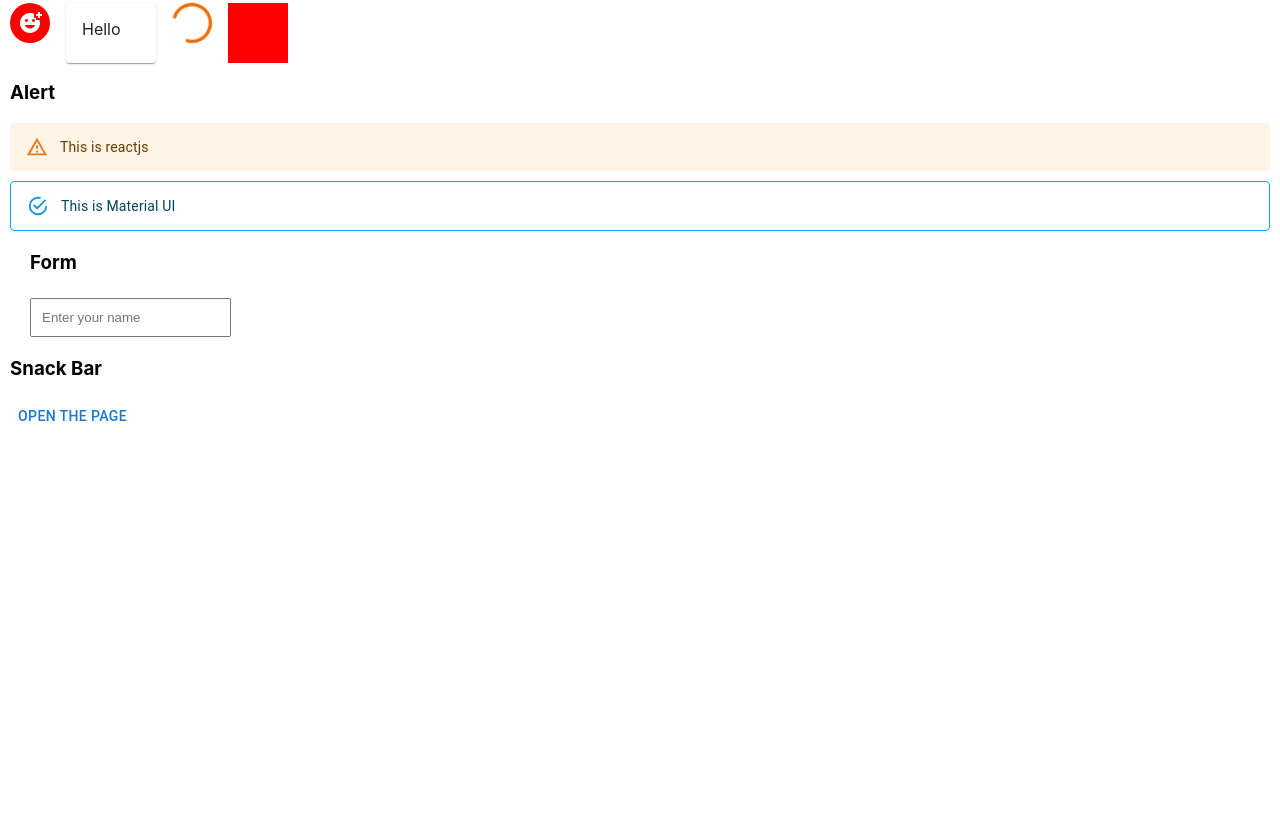
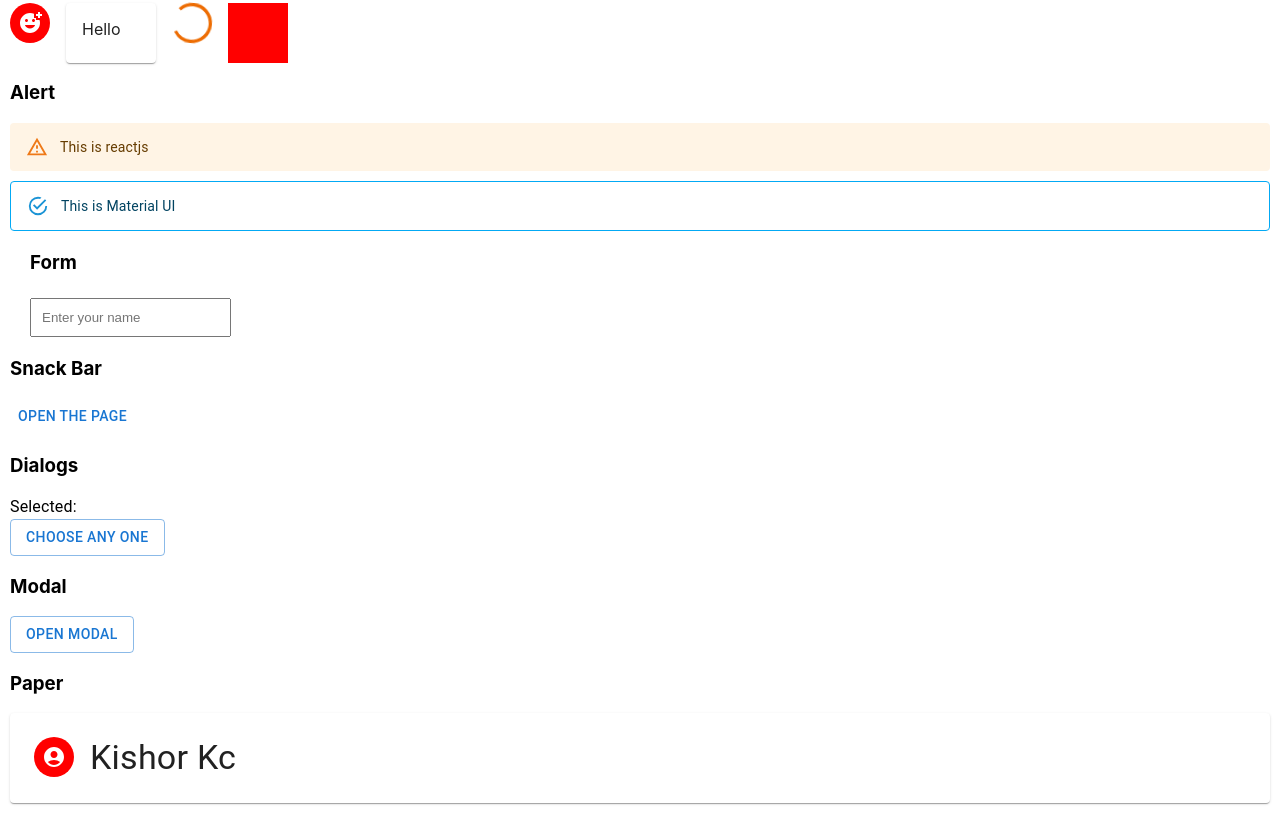
Before and after one commit to devkishor8007/mui-react, a React (Create React App) app: page / in a window 1280 px wide. Shown: the part 3137-3950 px from the top of the page. Before the commit the page ends 3582 px from the top, so only its background shows below. Built offline with nearby package versions, Linux system fonts and the light colour scheme.

Commit message:
add components modal/paper/dialog

```diff
--- a/src/App.js
+++ b/src/App.js
@@ -13,6 +13,9 @@ import AlertType from "./Components/AlertType";
 import AppBarType from "./Components/AppBarType";
 import TextFieldType from "./Components/TextFieldType";
 import SnackBarType from "./Components/SnackBarType";
+import DialogType from "./Components/DialogType";
+import ModalType from "./Components/ModalType";
+import PaperType from "./Components/PaperType";
 
 export default function App() {
   return (
@@ -33,6 +36,9 @@ export default function App() {
         <AlertType />
         <TextFieldType />
         <SnackBarType />
+        <DialogType />
+        <ModalType />
+        <PaperType />
       </div>
     </>
   );
--- /dev/null
+++ b/src/Components/DialogType.js
@@ -0,0 +1,69 @@
+import React from "react";
+import {
+  Avatar,
+  Button,
+  Dialog,
+  DialogTitle,
+  List,
+  Typography,
+  ListItemText,
+  ListItem,
+} from "@mui/material";
+
+function SimpleDialog(props) {
+  const { onclose, selectedName, open } = props;
+
+  const names = ["ram", "sham", "ajay"];
+
+  const handleClose = () => {
+    onclose(selectedName);
+  };
+
+  const handleListItemClick = (value) => {
+    onclose(value);
+  };
+
+  return (
+    <Dialog onClose={handleClose} open={open}>
+      <DialogTitle>Set backup account</DialogTitle>
+      <List>
+        {names.map((name) => (
+          <ListItem button onClick={() => handleListItemClick(name)} key={name}>
+            <Avatar sx={{ marginRight: "10px" }}></Avatar>
+            <ListItemText primary={name} />
+          </ListItem>
+        ))}
+      </List>
+    </Dialog>
+  );
+}
+
+export default function DialogType() {
+  const [open, setopen] = React.useState(false);
+
+  const [selectedName, setSelectdName] = React.useState([]);
+
+  const handleClose = (val) => {
+    setopen(false);
+    setSelectdName(val);
+  };
+
+  const handleClick = () => {
+    setopen(true);
+  };
+  return (
+    <div>
+      <h3>Dialogs</h3>
+      <Typography>Selected: {selectedName}</Typography>
+      <Button variant="outlined" onClick={handleClick}>
+        Choose Any One
+      </Button>
+
+      <SimpleDialog
+        selectedName={selectedName}
+        open={open}
+        onclose={handleClose}
+      />
+    </div>
+  );
+}
--- /dev/null
+++ b/src/Components/ModalType.js
@@ -0,0 +1,33 @@
+import { Modal, Button, Card, CardContent, CardActions } from "@mui/material";
+
+import React from "react";
+
+export default function ModalType() {
+  const [open, setopen] = React.useState(false);
+
+  const handleOpen = () => {
+    setopen(true);
+  };
+
+  const handleClose = () => {
+    setopen(false);
+  };
+  return (
+    <div>
+      <h3>Modal</h3>
+      <Button variant="outlined" onClick={handleOpen}>
+        Open Modal
+      </Button>
+      <Modal open={open} onClose={handleClose}>
+        <Card sx={{ minwidth: 275 }}>
+          <CardContent>Thank you for opening</CardContent>
+          <CardActions>
+            <Button onClick={handleClose} variant="contained">
+              Close Modal
+            </Button>
+          </CardActions>
+        </Card>
+      </Modal>
+    </div>
+  );
+}
--- /dev/null
+++ b/src/Components/PaperType.js
@@ -0,0 +1,17 @@
+import React from "react";
+import { Paper, Typography, Avatar } from "@mui/material";
+import AccountCircleIcon from "@mui/icons-material/AccountCircle";
+
+export default function PaperType() {
+  return (
+    <div>
+      <h3>Paper</h3>
+      <Paper sx={{ display: "flex", padding: 3 }}>
+        <Avatar sx={{ background: "red", marginRight: 2 }}>
+          <AccountCircleIcon />
+        </Avatar>
+        <Typography variant="h4">Kishor Kc</Typography>
+      </Paper>
+    </div>
+  );
+}
```
